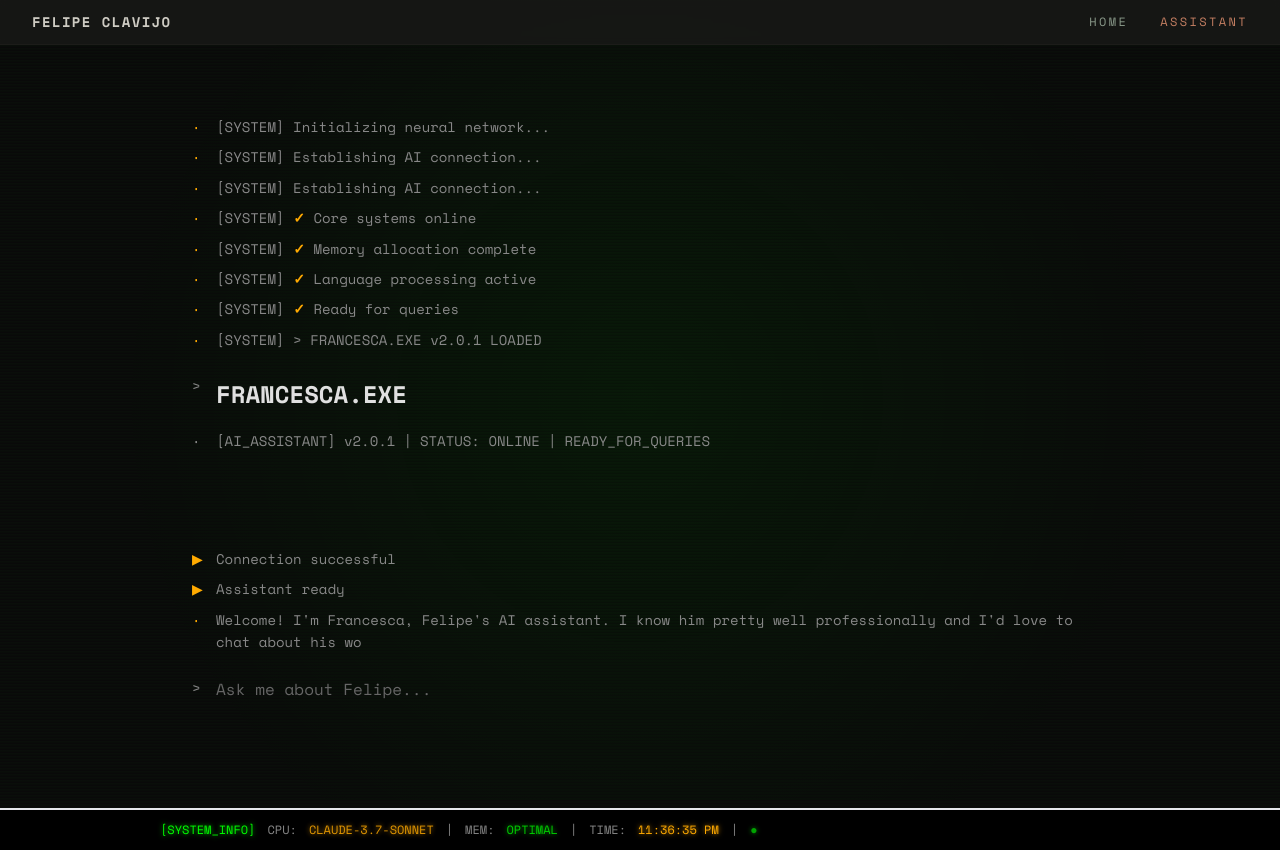
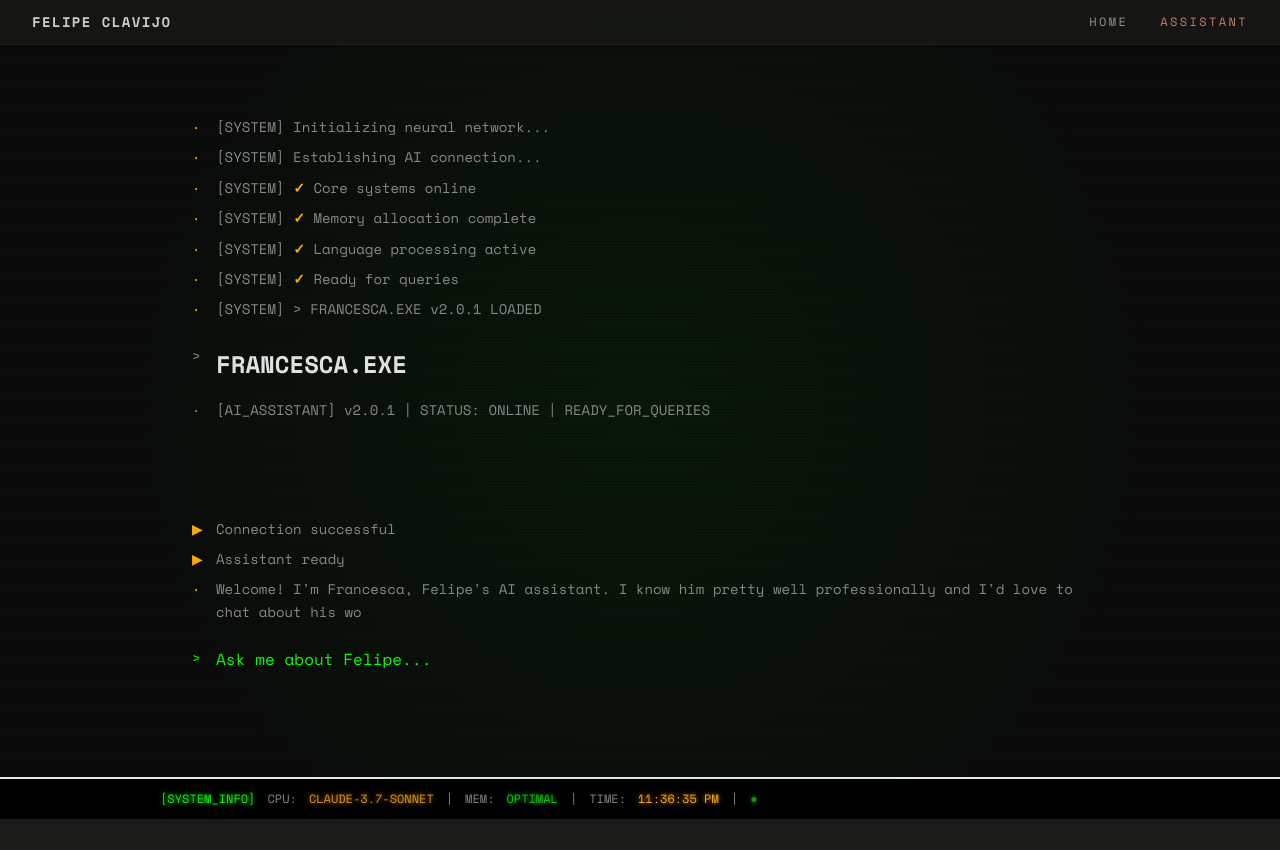
Before and after one commit to fecla10/fc-website-vercel, a Next.js app: page /dashboard in a window 1280 px wide. After the commit the page ends 819 px from the top, so only its background shows below. Built offline with nearby package versions, Linux system fonts and the light colour scheme.

Commit message:
Remove MatrixText effect from assistant page and update input styling: green placeholder and white typed text

```diff
--- a/src/app/dashboard/page.tsx
+++ b/src/app/dashboard/page.tsx
@@ -3,14 +3,12 @@
 import { Suspense, useState, useEffect } from 'react'
 import { motion, AnimatePresence } from 'framer-motion'
 import ChatInterface from '@/components/ChatInterface'
-import MatrixText from '@/components/MatrixText'
 import ClaudeCodeInterface from '@/components/ClaudeCodeInterface'
 
 export default function Dashboard() {
   const [currentTime, setCurrentTime] = useState(new Date().toLocaleTimeString())
   const [bootSequence, setBootSequence] = useState<string[]>([])
   const [showInterface, setShowInterface] = useState(false)
-  const [triggeredLines, setTriggeredLines] = useState<Set<number>>(new Set())
 
   useEffect(() => {
     const timer = setInterval(() => {
@@ -36,7 +34,6 @@ export default function Dashboard() {
     const interval = setInterval(() => {
       if (index < bootLines.length) {
         setBootSequence(prev => [...prev, bootLines[index]])
-        setTriggeredLines(prev => new Set(Array.from(prev).concat([index])))
         index++
       } else {
         clearInterval(interval)
@@ -67,6 +64,7 @@ export default function Dashboard() {
             {/* Boot Sequence */}
             <div className="space-y-0 min-h-[120px]">
               {bootSequence.map((line, index) => {
+                if (!line) return null
                 const hasCheckmark = line.includes('✓')
 
                 return (
@@ -82,14 +80,7 @@ export default function Dashboard() {
                         <>
                           {line.split('✓').map((part, i, arr) => (
                             <span key={i}>
-                              <MatrixText
-                                key={`matrix-${part}-${index}-${i}`}
-                                text={part}
-                                trigger={triggeredLines.has(index)}
-                                delay={0}
-                                speed={15}
-                                className="boot-text boot-text-part"
-                              />
+                              <span className="boot-text boot-text-part">{part}</span>
                               {i < arr.length - 1 && (
                                 <span className="boot-checkmark">✓</span>
                               )}
@@ -97,14 +88,7 @@ export default function Dashboard() {
                           ))}
                         </>
                       ) : (
-                        <MatrixText
-                          key={`matrix-${line}-${index}`}
-                          text={line}
-                          trigger={triggeredLines.has(index)}
-                          delay={0}
-                          speed={15}
-                          className="boot-text boot-text-part"
-                        />
+                        <span className="boot-text boot-text-part">{line}</span>
                       )}
                     </div>
                   </motion.div>
--- a/src/app/globals.css
+++ b/src/app/globals.css
@@ -795,6 +795,10 @@
     margin-top: 1rem;
   }
 
+  .row--input .glyph {
+    color: #00ff00 !important;
+  }
+
   .glyph {
     flex-shrink: 0;
     width: 1rem;
@@ -928,7 +932,7 @@
     background: transparent;
     border: none;
     outline: none;
-    color: #e0e0e0;
+    color: #ffffff;
     font-family: 'JetBrains Mono', 'Space Mono', monospace;
     font-size: 1rem;
     resize: none;
@@ -938,7 +942,7 @@
   }
 
   .prompt-input::placeholder {
-    color: #666;
+    color: #00ff00;
   }
 
   .prompt-input:focus {
```
